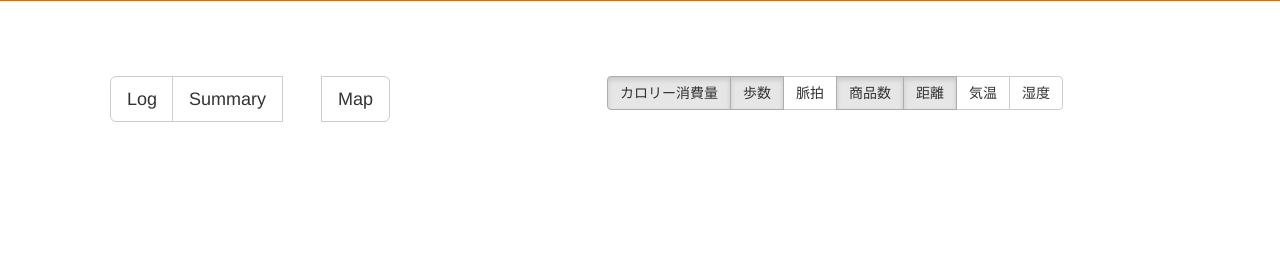
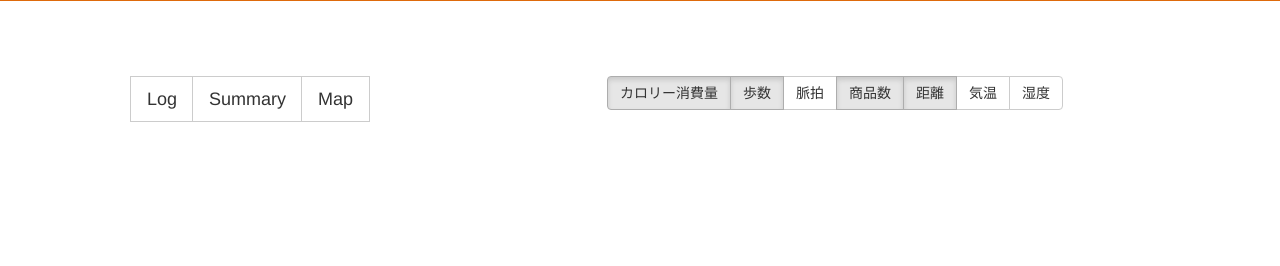
Before and after one commit to suitai/logistic-data-app, a Flask app: template templates/log.html in a window 1280 px wide. Shown: the part 249-515 px from the top of the page. Run offline with Flask 2, Linux system fonts and the light colour scheme; the template is opened without the code that fills it, so the values that code supplies are empty; the visitor is signed in with stand-in values (Sample User, id 1); some libraries are stand-ins or nearby versions.

Commit message:
ボタンを結合

```diff
--- a/templates/log.html
+++ b/templates/log.html
@@ -21,8 +21,6 @@
                                     <span class="input-group-btn">
                                         <button class="btn btn-default" id="display_log_btn" type="button">Log</button>
                                         <button class="btn btn-default" id="display_summary_btn" type="button">Summary</button>
-                                    </span>
-                                    <span class="input-group-btn">
                                         <button class="btn btn-default" id="display_map_btn" type="button">Map</button>
                                     </span>
                                 </div>
```
